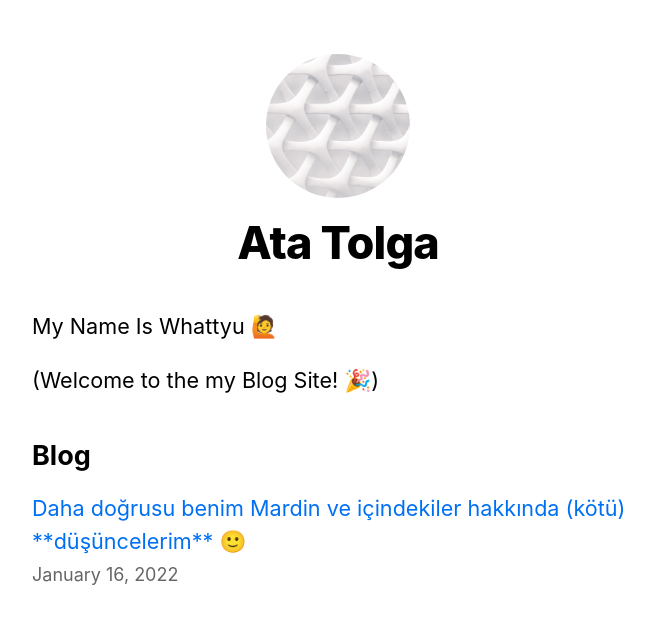
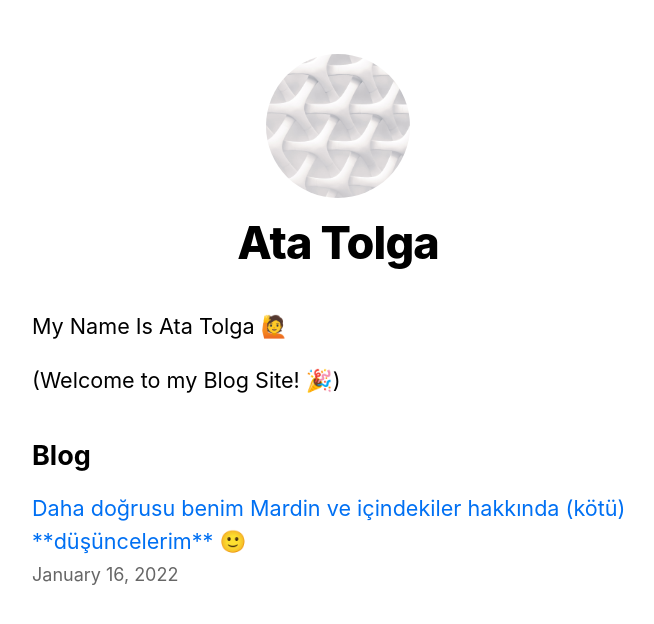
Before and after one commit to atatolgadln/blog, a Next.js app: page / in a window 1280 px wide. Shown: the top 624 px of the page, without its empty margins (302-956 px from the left). Built offline with nearby package versions, Linux system fonts and the light colour scheme.

Commit message:
Update index.js

```diff
--- a/pages/index.js
+++ b/pages/index.js
@@ -21,9 +21,9 @@ export default function Home({ allPostsData }) {
         <title>{siteTitle}</title>
       </Head>
       <section className={utilStyles.headingMd}>
-        <p>My Name Is Whattyu 🙋</p>
+        <p>My Name Is Ata Tolga 🙋</p>
         <p>
-          (Welcome to the my Blog Site! 🎉)
+          (Welcome to my Blog Site! 🎉)
         </p>
       </section>
       <section className={`${utilStyles.headingMd} ${utilStyles.padding1px}`}>
```
